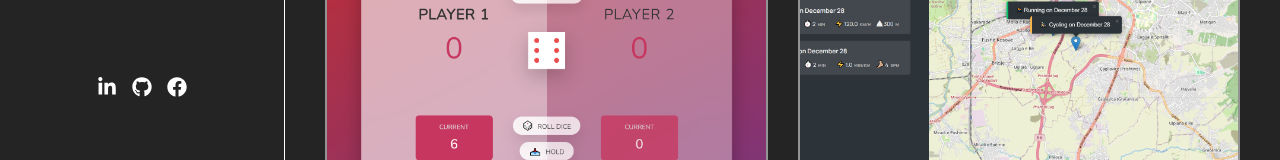
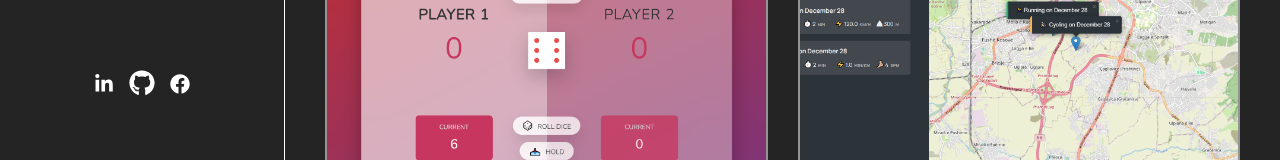
Before and after one commit to endritbejta/my-portfolio, a React (Vite) app: page /projects in a window 1280 px wide. Shown: the part 618-778 px from the top of the page. Built offline with nearby package versions, Linux system fonts and the light colour scheme.

Commit message:
removed spinner

```diff
--- a/src/components/Navigation.jsx
+++ b/src/components/Navigation.jsx
@@ -85,11 +85,14 @@ const Navigation = ({ showNavigation, toggleNavigation }) => {
         </li> */}
       </ul>
       <ul className={classes.navigationSocials}>
-        <NavLink to={"https://github.com/endritbejta"}>
-          <FaGithub />
-        </NavLink>
         <NavLink to={"https://linkedin.com/in/endritbejta"}>
           <FaLinkedin />
+        </NavLink>
+        <NavLink
+          style={{ fontSize: "38px" }}
+          to={"https://github.com/endritbejta"}
+        >
+          <FaGithub />
         </NavLink>
         <NavLink to={"https://facebook.com/endritbejta"}>
           <FaFacebook />
--- a/src/components/SingleProject.jsx
+++ b/src/components/SingleProject.jsx
@@ -30,7 +30,6 @@ const SingleProject = ({ orderNumber, singleProject }) => {
       }
     );
   }, []);
-  const routeToProject = singleProject.name.trim().toLowerCase();
   return (
     <div
       ref={singleProjectRef}
@@ -40,20 +39,20 @@ const SingleProject = ({ orderNumber, singleProject }) => {
       <NavLink to={singleProject.route} className={classes.photoShower}>
         <img
           src={singleProject.images[0]}
-          onLoad={() => setIsImageLoaded(true)}
+          // onLoad={() => setIsImageLoaded(true)}
           alt="project-photo"
         />
-        {/* <span
+        <span
           style={{ animationDelay: `${orderNumber * 50}ms` }}
           className={classes.background}
-        ></span> */}
-        <div
+        ></span>
+        {/* <div
           className={`${classes.spinner} ${
             isImageLoaded ? classes.fadeAway : ""
           }`}
         >
           <FaSpinner />
-        </div>
+        </div> */}
       </NavLink>
       <NavLink className={classes.title} to={singleProject.route}>
         {singleProject.name}{" "}
--- a/src/components/Socials.jsx
+++ b/src/components/Socials.jsx
@@ -8,7 +8,11 @@ const Socials = () => {
       <a target="blank" href="https://linkedin.com/in/endritbejta">
         <FaLinkedinIn />
       </a>
-      <a target="blank" href="https://github.com/endritbejta">
+      <a
+        style={{ fontSize: "26px" }}
+        target="blank"
+        href="https://github.com/endritbejta"
+      >
         <FaGithub />
       </a>
       <a target="blank" href="https://facebook.com/endritbejta">
--- a/src/components/Socials.module.css
+++ b/src/components/Socials.module.css
@@ -1,6 +1,7 @@
 .Socials {
   display: flex;
   justify-content: center;
+  align-items: center;
   gap: 15px;
   font-size: 20px;
   color: white;
```
